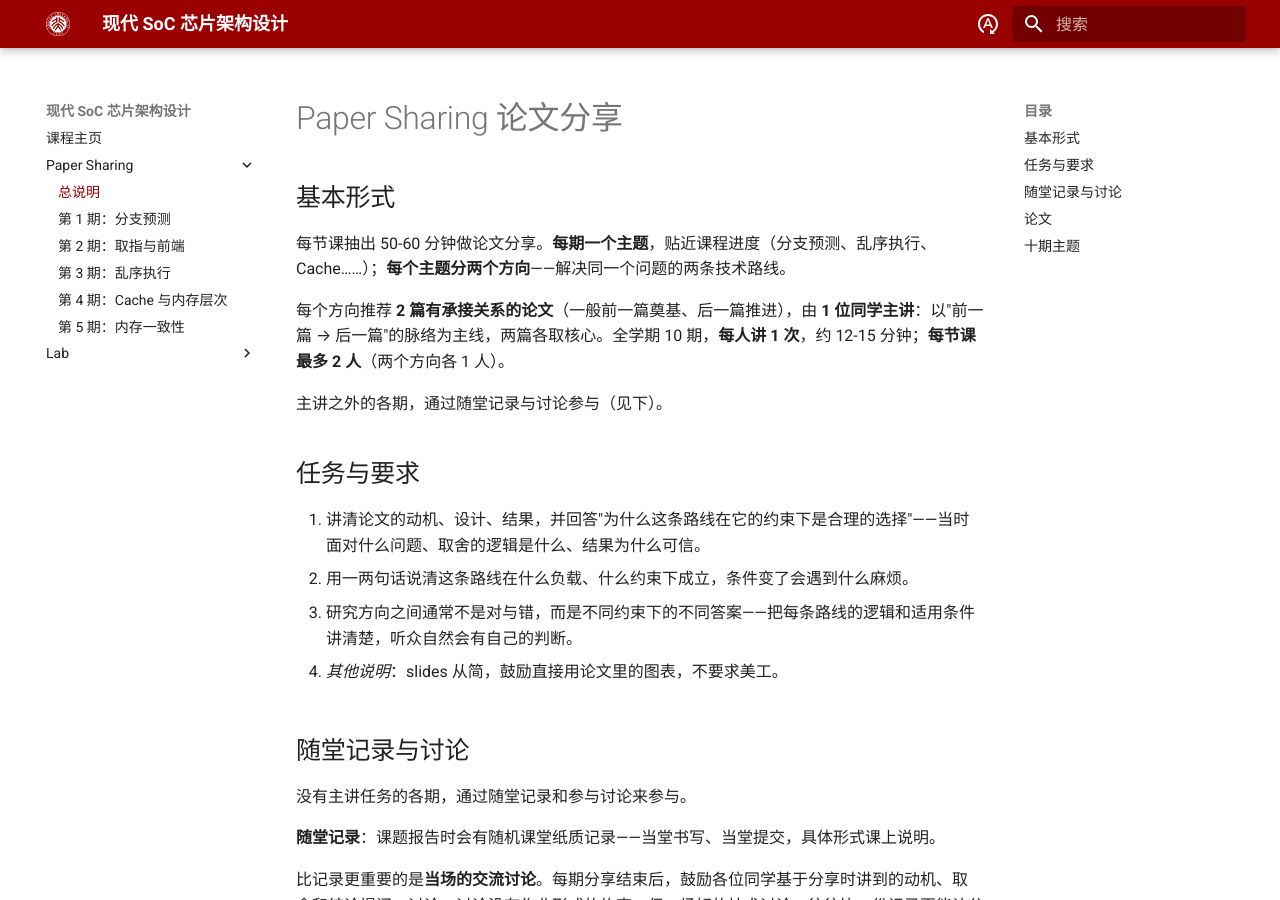
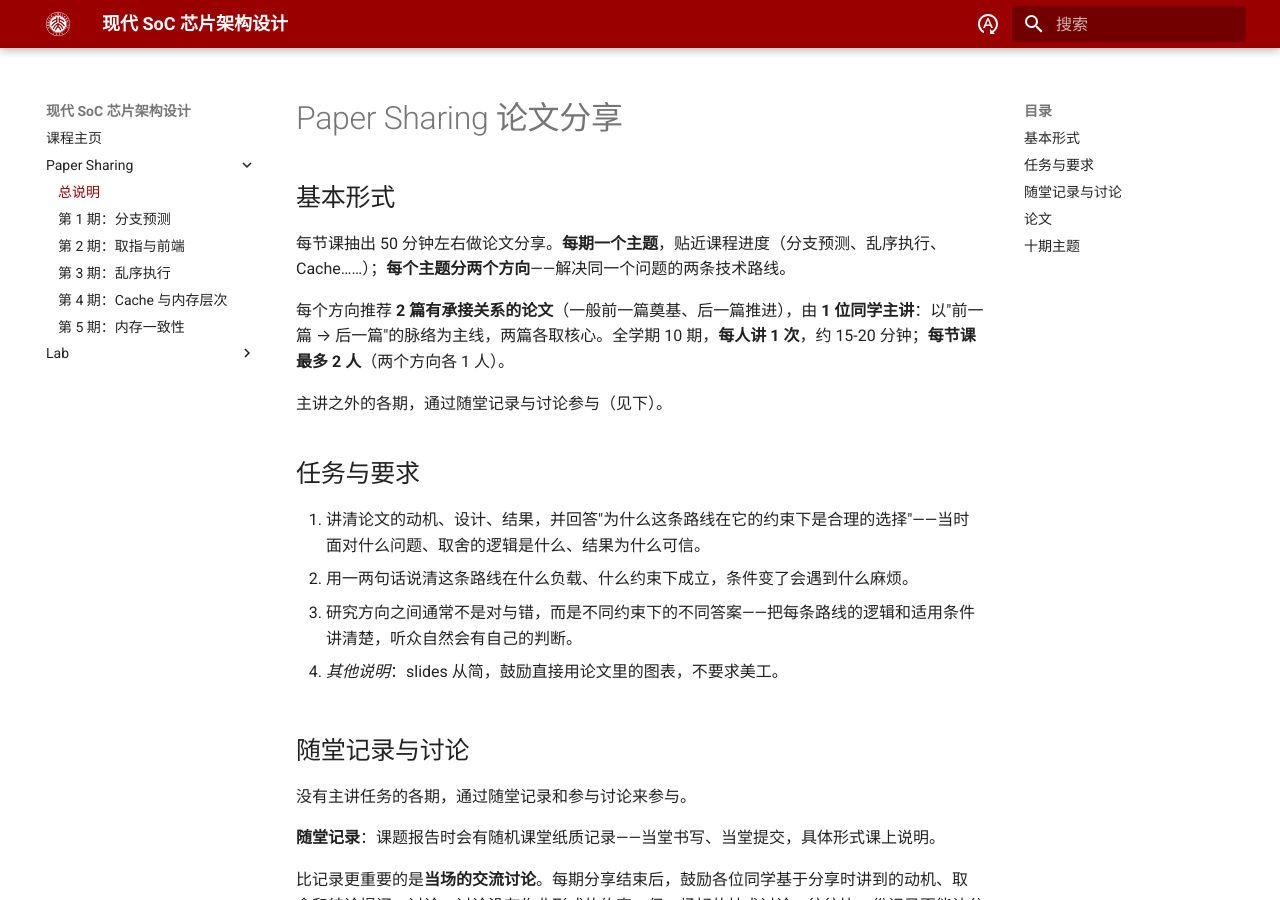
Before and after one commit to pku-pacific-lab-team/Course-Modern-SoC, an MkDocs documentation site: the page built from 2026-fall/paper-sharing/index.md, in a window 1280 px wide and 900 px high. Built offline with MkDocs 1.6.1 and Material for MkDocs 9.7.7, drawn with Linux system fonts in a browser that asks for light colours; some web fonts are replaced.

Commit message:
Paper Sharing：时长修正——每人 15-20 分钟、每节课 50 分钟左右
2 人 × 12-15 分钟与每节课 50-60 分钟的旧时长对不上；
按 10-19 与助教确认的口径改为 15-20 分钟/人、一节课（一课时）50 分钟左右。

Co-Authored-By: Claude Code <noreply@anthropic.com>

```diff
--- a/2026-fall/paper-sharing/index.md
+++ b/2026-fall/paper-sharing/index.md
@@ -2,9 +2,9 @@
 
 ## 基本形式
 
-每节课抽出 50-60 分钟做论文分享。**每期一个主题**，贴近课程进度（分支预测、乱序执行、Cache……）；**每个主题分两个方向**——解决同一个问题的两条技术路线。
+每节课抽出 50 分钟左右做论文分享。**每期一个主题**，贴近课程进度（分支预测、乱序执行、Cache……）；**每个主题分两个方向**——解决同一个问题的两条技术路线。
 
-每个方向推荐 **2 篇有承接关系的论文**（一般前一篇奠基、后一篇推进），由 **1 位同学主讲**：以"前一篇 → 后一篇"的脉络为主线，两篇各取核心。全学期 10 期，**每人讲 1 次**，约 12-15 分钟；**每节课最多 2 人**（两个方向各 1 人）。
+每个方向推荐 **2 篇有承接关系的论文**（一般前一篇奠基、后一篇推进），由 **1 位同学主讲**：以"前一篇 → 后一篇"的脉络为主线，两篇各取核心。全学期 10 期，**每人讲 1 次**，约 15-20 分钟；**每节课最多 2 人**（两个方向各 1 人）。
 
 主讲之外的各期，通过随堂记录与讨论参与（见下）。
 
```
Also changed, not shown: 2026-fall/index.md (+1 -1 lines).
